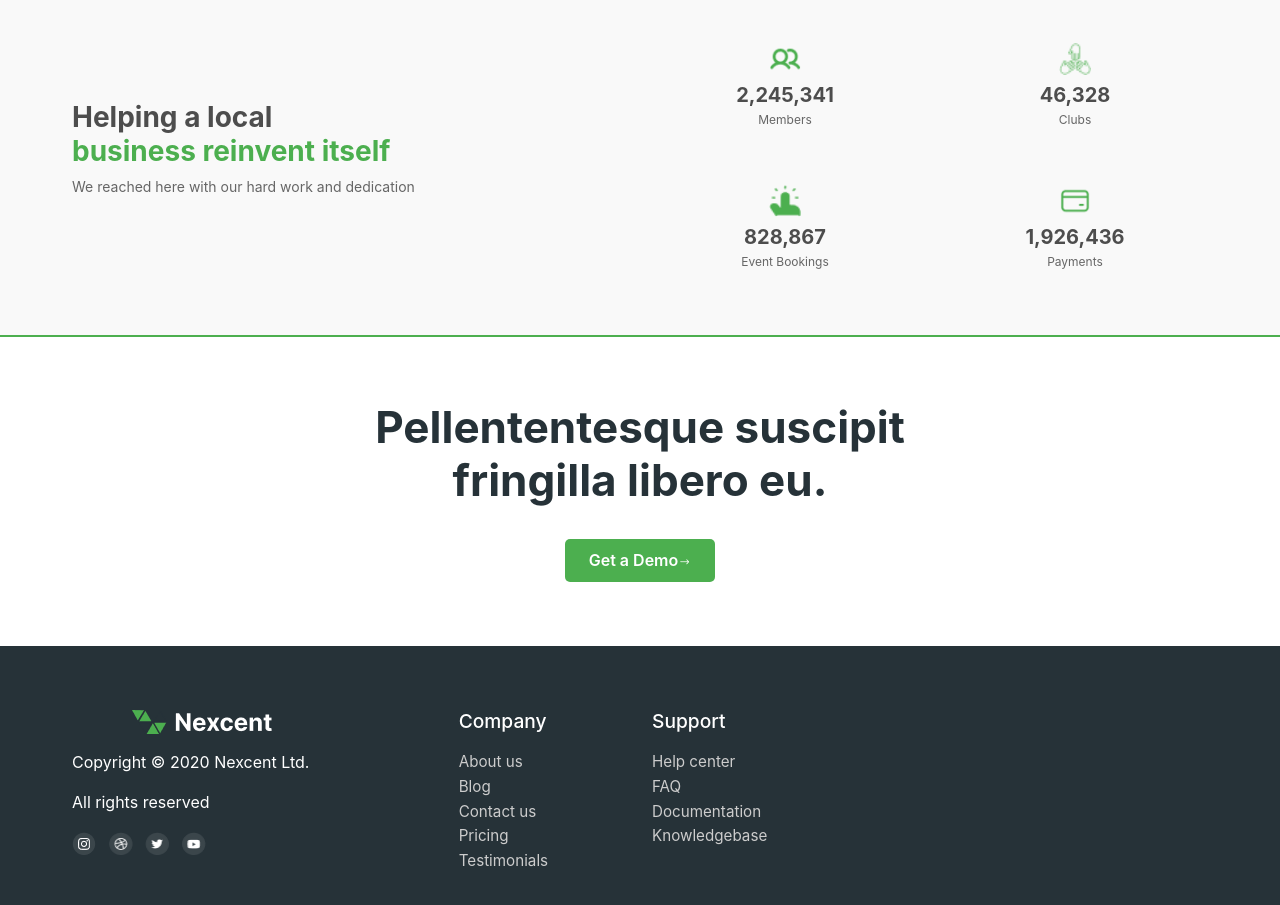
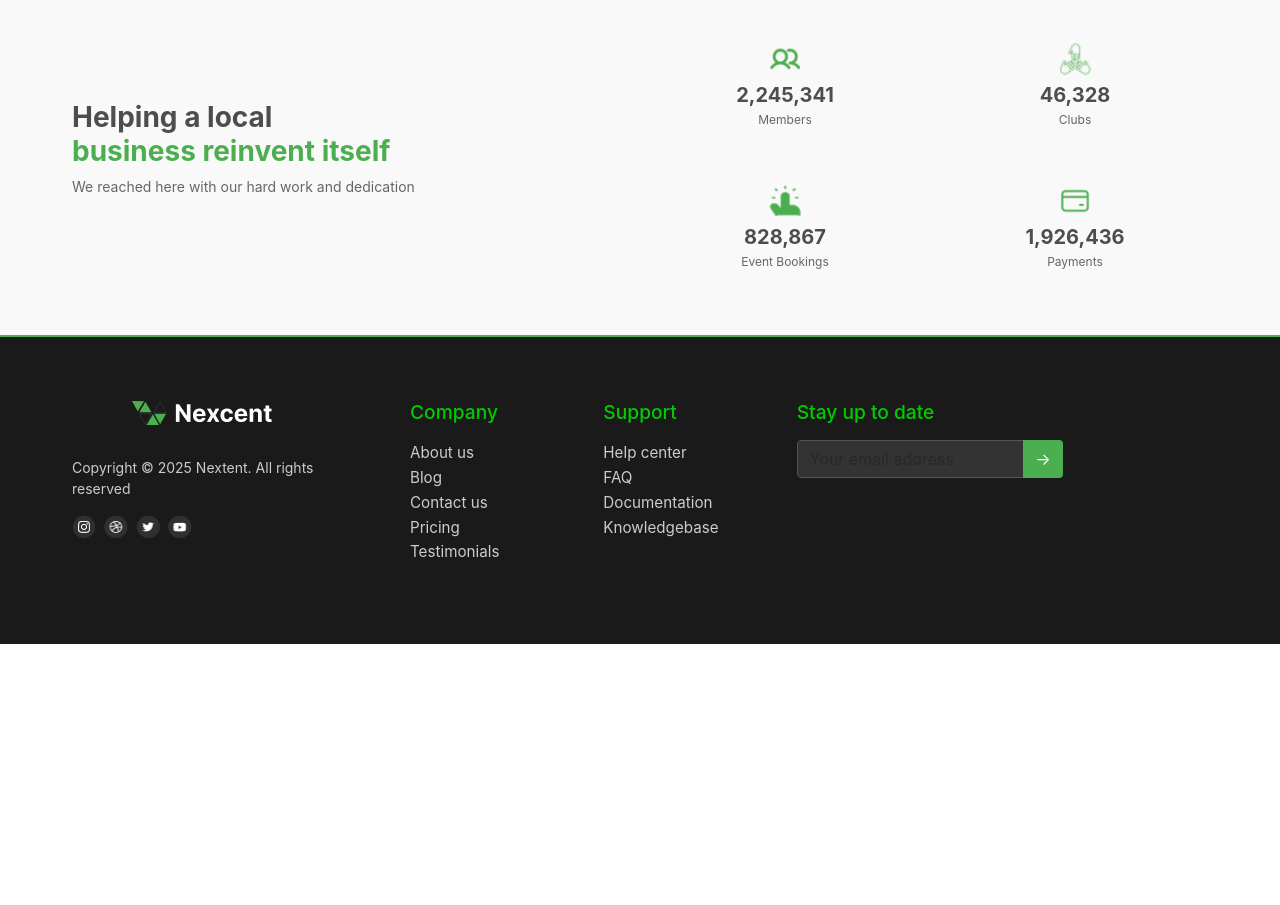
Before and after one commit to SanaHameed2/Responsive-Website-Hackathon, a plain HTML site: page index.html in a window 1280 px wide. Shown: the part 1989-2894 px from the top of the page. After the commit the page ends 2633 px from the top, so only its background shows below. Drawn offline with nearby package versions, Linux system fonts and the light colour scheme.

Commit message:
updated html css

```diff
--- a/index.html
+++ b/index.html
@@ -221,26 +221,16 @@
         </div>
       </div>
     </section>
-
-    <!-- ========== CTA Section ========== -->
-    <section class="cta-section">
-      <div class="container text-center">
-        <h2>Pellententesque suscipit <br>fringilla libero eu.</h2>
-        <button class="signup-btn">Get a Demo<img src="assets/images/Right.png"></button>
-      </div>
-    </section>
-
     <!-- ========== Footer ========== -->
     <footer>
       <div class="container">
         <div class="row">
-          <div class="col-md-4">
+          <div class="col-md-3 footer-left">
             <div class="logo">
               <img class="icon" src="assets/images/Icon.png" alt="Icon" />
               <img src="assets/images/white logo.png" alt="Website Logo" />
             </div>
-            <p>Copyright © 2020 Nexcent Ltd.</p>
-            <p>All rights reserved</p>
+            <p>Copyright © 2025 Nextent. All rights reserved</p>
             <div class="social-icons">
               <img src="assets/images/Social Icons.png" alt="Social 1" />
               <img src="assets/images/Social Icons-1.png" alt="Social 2" />
@@ -267,6 +257,17 @@
               <li><a href="#">Knowledgebase</a></li>
             </ul>
           </div>
+          <div class="col-md-3">
+            <h5>Stay up to date</h5>
+            <div class="input-group">
+              <input
+                type="email"
+                class="form-control"
+                placeholder="Your email address"
+              />
+              <button class="btn btn-light" type="button">→</button>
+            </div>
+          </div>
         </div>
       </div>
     </footer>
--- a/style.css
+++ b/style.css
@@ -43,7 +43,7 @@ body {
   justify-content: flex-end;
 }
 
-.nav-links li{
+.nav-links li {
   text-decoration: none;
   color: #212529;
   font-weight: 500;
@@ -256,7 +256,7 @@ header {
   font-weight: 700;
   line-height: 1.2;
   margin-bottom: 0.5rem;
-  color: #4D4D4D;
+  color: #4d4d4d;
 }
 
 .features-subtext {
@@ -280,7 +280,7 @@ header {
 .feature-card h5 {
   font-size: 1.25rem;
   font-weight: 700;
-  color: #4D4D4D;
+  color: #4d4d4d;
   margin-bottom: 0.25rem;
 }
 
@@ -305,8 +305,8 @@ header {
 
 .cta-section .signup-btn {
   margin-top: 1.5rem;
-  background-color:#4CAF4F ;
-  color:white;
+  background-color: #4caf4f;
+  color: white;
   border: none;
   padding: 0.6rem 1.5rem;
   border-radius: 5px;
@@ -316,20 +316,33 @@ header {
 /* ===== Footer ===== */
 footer {
   padding: 4rem 0;
-  background-color: #263238;
+  background-color: #1a1a1a;
   color: #fff;
+}
+
+.footer-left {
+  display: flex;
+  flex-direction: column;
+  align-items: flex-start;
+  margin-right: 3rem;
 }
 
 footer .logo {
   display: flex;
-  align-items: center;
   gap: 0.5rem;
   margin-bottom: 1rem;
+}
+
+footer p {
+  font-size: 0.875rem;
+  color: #ccc;
+  margin: 1rem 0;
 }
 
 footer h5 {
   font-size: 1.2rem;
   margin-bottom: 1rem;
+  color: #00cc00;
 }
 
 footer ul {
@@ -343,23 +356,33 @@ footer ul li a {
   font-size: 0.95rem;
 }
 
+footer .social-icons {
+  display: flex;
+  gap: 0.5rem;
+}
+
 footer .social-icons img {
   width: 24px;
   height: 24px;
-  margin-right: 0.5rem;
-  cursor: pointer;
+}
+
+footer .input-group {
+  margin-top: 1rem;
 }
 
 footer .form-control {
   border-radius: 4px 0 0 4px;
+  background-color: #333;
+  border: 1px solid #555;
+  color: #ccc;
 }
 
 footer .btn-light {
   border-radius: 0 4px 4px 0;
   background-color: #4caf4f;
   color: white;
+  border: none;
 }
-
 /* ===== Media Queries ===== */
 @media (max-width: 768px) {
   .nav-links {
```
Lines whose indentation alone changed are shown as unchanged.
